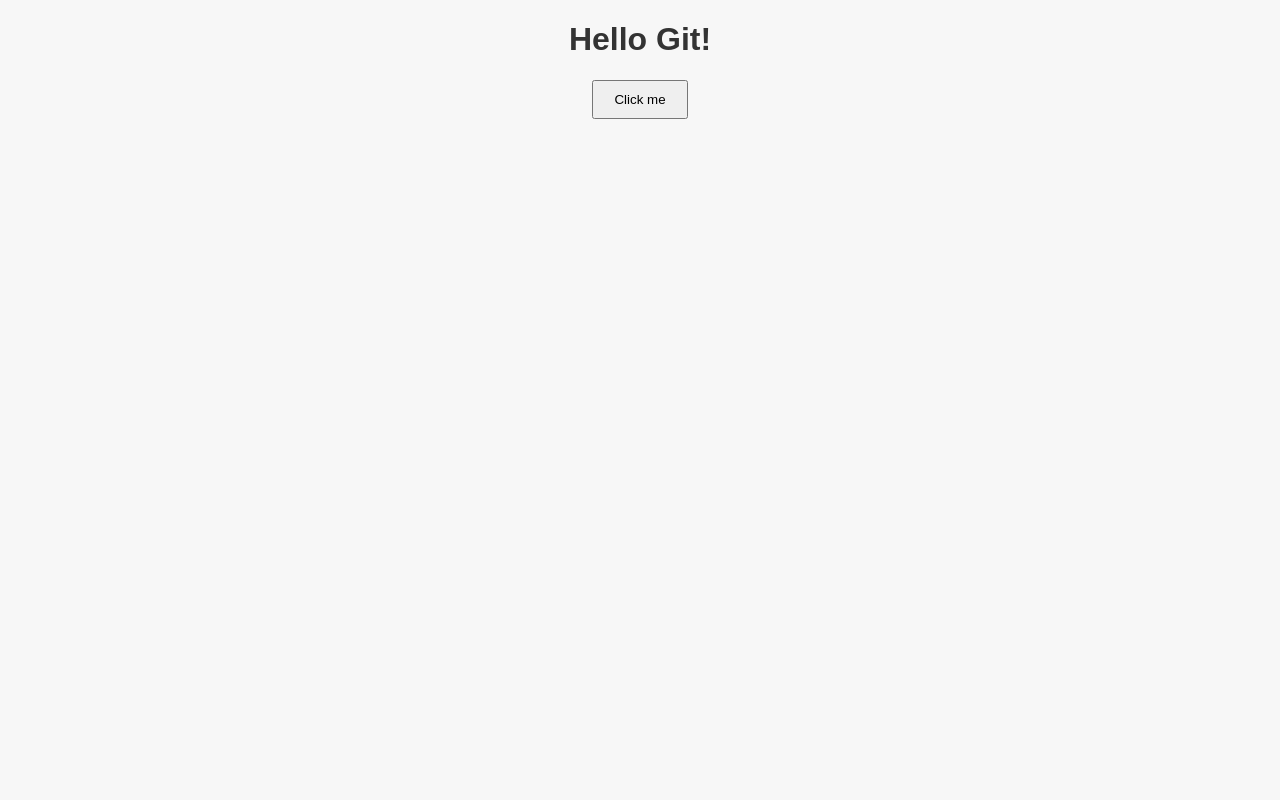
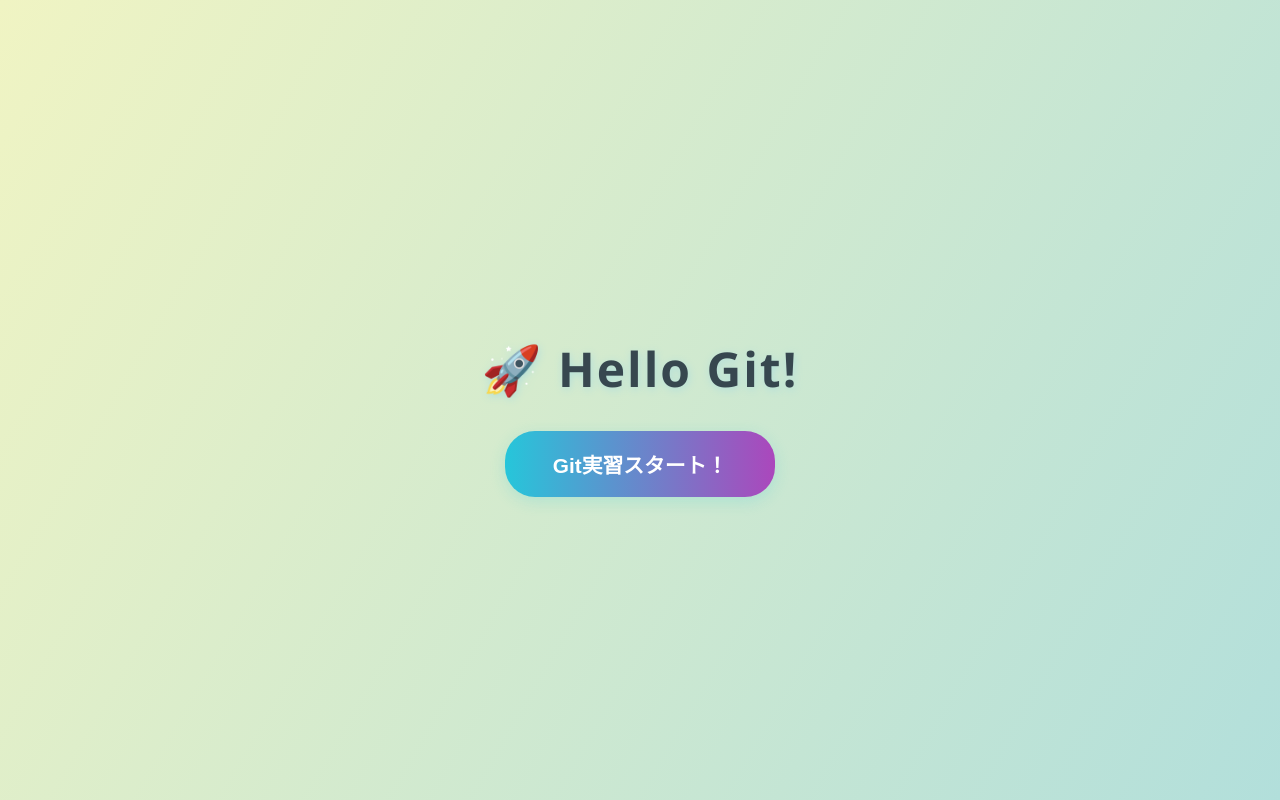
Before and after one commit to kirauema1224au-dot/main, a plain HTML site: page index.html in a window 1280 px wide. Drawn offline with Linux system fonts and the light colour scheme.

Commit message:
きらです

```diff
--- a/index.html
+++ b/index.html
@@ -4,10 +4,47 @@
   <meta charset="utf-8">
   <title>Hello GitHub</title>
   <link rel="stylesheet" href="style.css">
+  <style>
+    body {
+      background: linear-gradient(120deg, #f0f4c3 0%, #b2dfdb 100%);
+      font-family: 'Segoe UI', 'ヒラギノ角ゴ ProN', 'Meiryo', sans-serif;
+      margin: 0;
+      padding: 0;
+      min-height: 100vh;
+      display: flex;
+      flex-direction: column;
+      align-items: center;
+      justify-content: center;
+    }
+    h1 {
+      color: #37474f;
+      font-size: 3rem;
+      margin-bottom: 30px;
+      letter-spacing: 2px;
+      text-shadow: 1px 2px 8px #b2dfdb;
+    }
+    #btn {
+      background: linear-gradient(90deg, #26c6da 0%, #ab47bc 100%);
+      color: #fff;
+      border: none;
+      border-radius: 30px;
+      padding: 18px 48px;
+      font-size: 1.3rem;
+      font-weight: bold;
+      cursor: pointer;
+      box-shadow: 0 4px 16px rgba(38,198,218,0.2);
+      transition: background 0.3s, transform 0.2s;
+    }
+    #btn:hover {
+      background: linear-gradient(90deg, #ab47bc 0%, #26c6da 100%);
+      transform: translateY(-3px) scale(1.05);
+      box-shadow: 0 8px 24px rgba(171,71,188,0.18);
+    }
+  </style>
 </head>
 <body>
-  <h1>Hello Git!</h1>
-  <button id="btn">Click me</button>
+  <h1>🚀 Hello Git!</h1>
+  <button id="btn">Git実習スタート！</button>
   <script src="script.js"></script>
 </body>
 </html>
```
